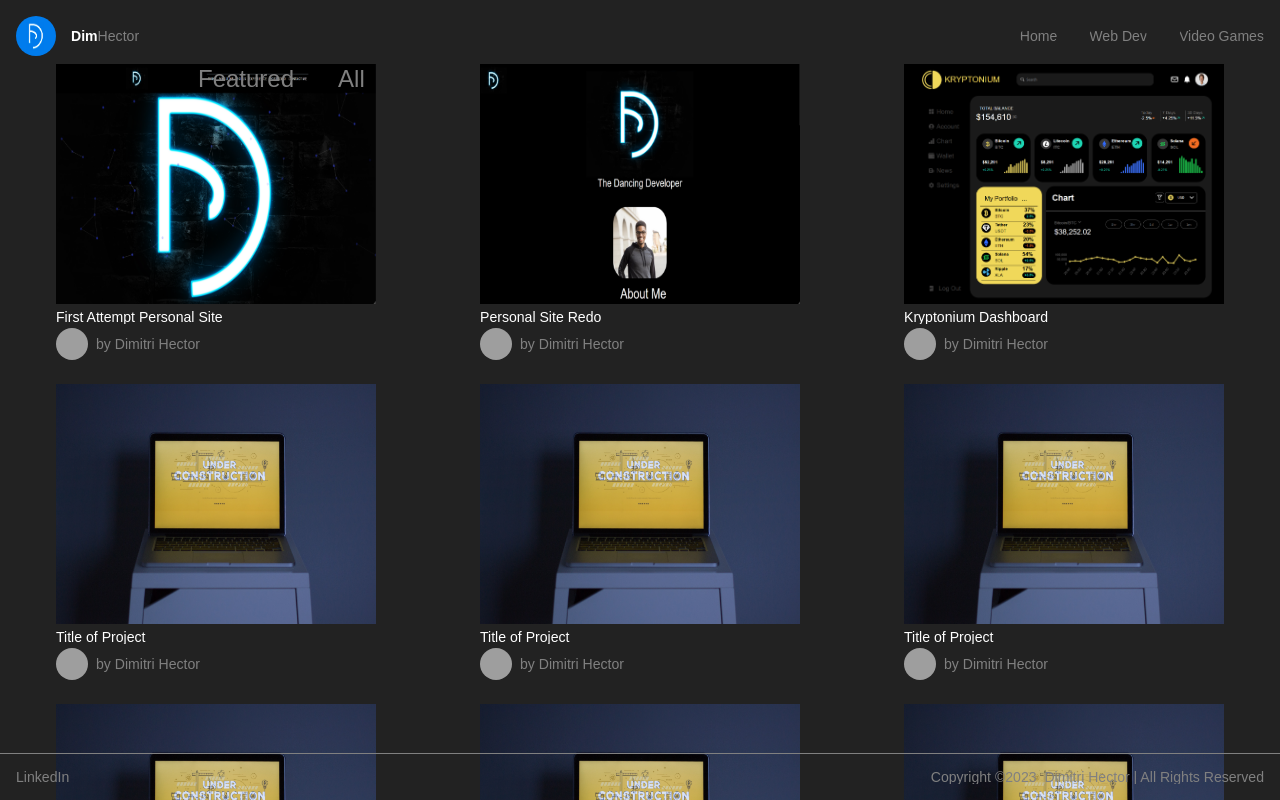
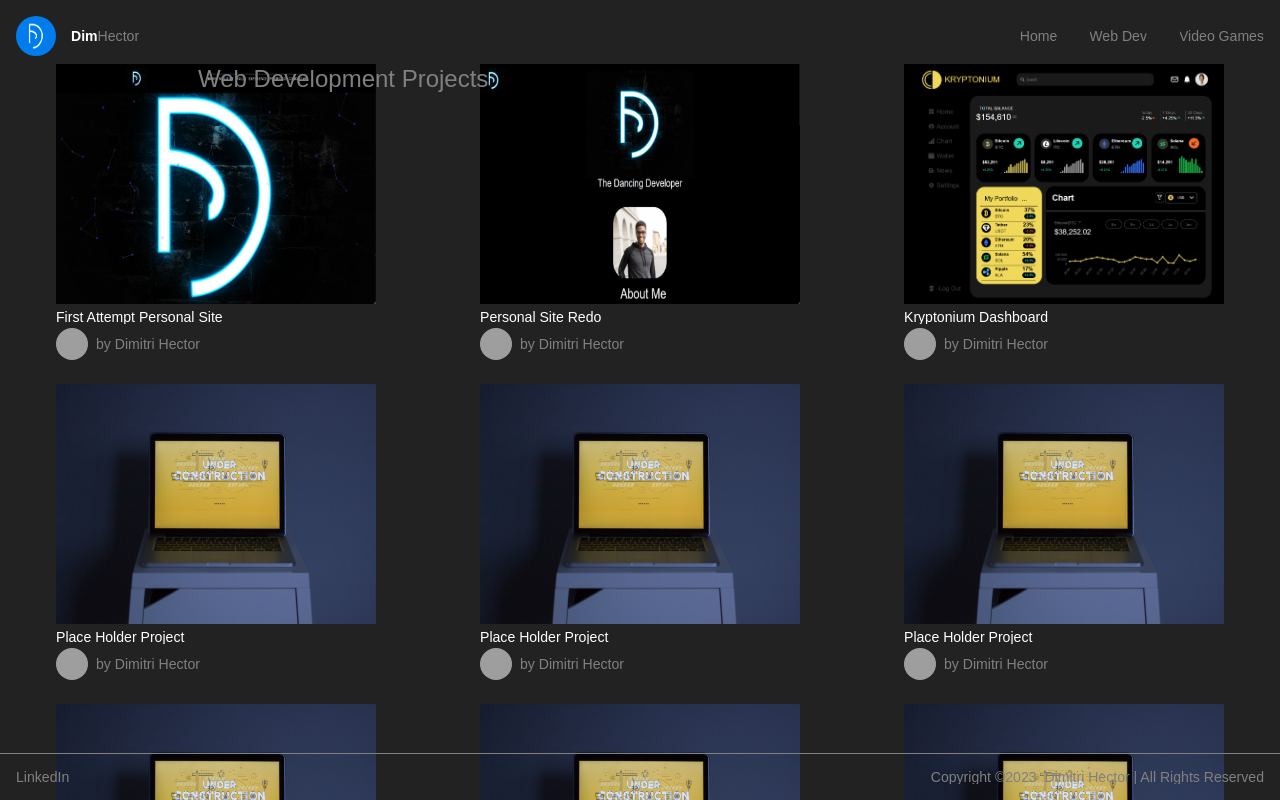
Before and after one commit to joshuahector86/portfolio_2023, a React (Vite) app: page /portfolio_2023/web-dev in a window 1280 px wide. Built offline with nearby package versions, Linux system fonts and the light colour scheme; grey boxes are pictures that could not be loaded.

Commit message:
switching title of mock projects

```diff
--- a/src/Components/WebDev/WebDev.tsx
+++ b/src/Components/WebDev/WebDev.tsx
@@ -10,8 +10,7 @@ function WebDev() {
   return (
     <div className="web-dev">
       <div className="feature-buttons">
-        <button>Featured</button>
-        <button>All</button>
+        <button>Web Development Projects</button>
       </div>
       <div className="multi-card-holder">
         <div className="card-container">
--- a/src/Components/WebDev/WebDevCard/WebDevCard.tsx
+++ b/src/Components/WebDev/WebDevCard/WebDevCard.tsx
@@ -36,7 +36,7 @@ function WebDevCardExample() {
         src={construction_image}
         alt="web-dev-project-here"
       />
-      <div className="project-title">Title of Project</div>
+      <div className="project-title">Place Holder Project</div>
       <div className="web-dev-caption">
         <img src={logo} alt="my-logo" />
         by Dimitri Hector
```
